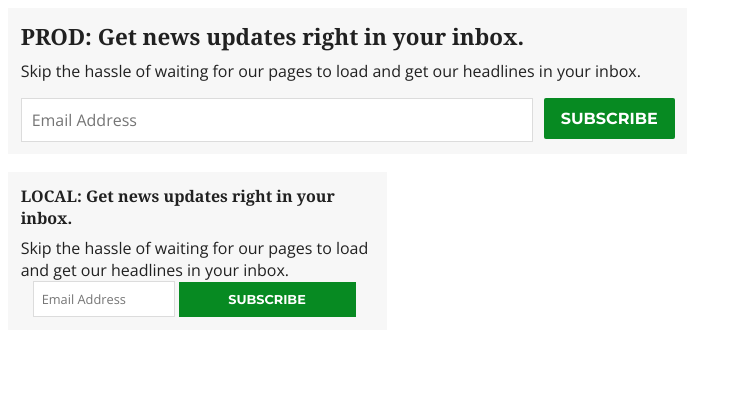
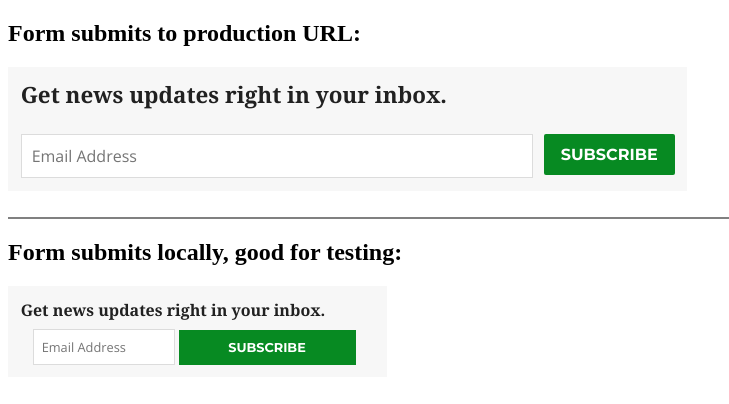
Before and after one commit to denverpost/mailer, a PHP site: page /markup.html in a window 1280 px wide. Shown: the top 404 px of the page, without its empty margins (0-729 px from the left). Run offline with PHP 8.4, Linux system fonts and the light colour scheme; some web fonts are replaced.

Commit message:
Clarify markup, log URLs we're requesting from PostUp

```diff
--- a/www/index.php
+++ b/www/index.php
@@ -76,6 +76,8 @@ if ( array_key_exists('comment', $_POST) || ( $clean['id'] == 'autoadd' && $clea
 
                     // cURL a URL with the email address and newsletter alpha-ID to add it
                     $canna_url = 'http://mail.denverpost.com/Subscribe.do?action=saveSignup&siteID=' . $config['site_id'] . '&address=' . substr($clean['email'], 0, 50) . '&list=' . $clean['whichone'];
+                    file_put_contents('submit_urls', $canna_url, FILE_APPEND);
+
                     $canna_ch = curl_init();
                     curl_setopt($canna_ch, CURLOPT_URL, $canna_url);
                     curl_setopt($canna_ch, CURLOPT_RETURNTRANSFER, 1);
--- a/www/markup.html
+++ b/www/markup.html
@@ -1,7 +1,7 @@
 <!DOCTYPE html>
 <html>
 <head>
-	<title>Newsletter bug tests</title>
+	<title>Newsletter</title>
     <script type="text/javascript" src="http://ajax.googleapis.com/ajax/libs/jquery/1/jquery.min.js"></script>
 </head>
 <body>
@@ -13,9 +13,10 @@
 <link href='http://extras.denverpost.com/app/mailer-rules/style.css' rel='stylesheet' type='text/css'>
 <script src="http://extras.denverpost.com/app/mailer-rules/mailer.js"></script>
 -->
+    <h2>Form submits to production URL:</h2>
 	<div id="emailThick">
-		<h2>PROD: Get news updates right in your inbox.</h2>
-		<p>Skip the hassle of waiting for our pages to load and get our headlines in your inbox.</p>
+		<h2>Get news updates right in your inbox.</h2>
+		<p></p>
 			<form action="http://denverpostplus.com/app/mailer-rules/index.php" method="post" name="sports" id="newsletter-sports">
                 <p id="results"></p>
                 <input type="hidden" name="keebler" value="goof111" />
@@ -30,10 +31,12 @@
 	</div>
 	&nbsp;
 	&nbsp;
+<hr noshade>
+    <h2>Form submits locally, good for testing:</h2>
     <div id="emailSkinny">
-		<h2>LOCAL: Get news updates right in your inbox.</h2>
+		<h2>Get news updates right in your inbox.</h2>
 		<div class="left">
-			<p>Skip the hassle of waiting for our pages to load and get our headlines in your inbox.</p>
+			<p></p>
 		</div>
 		<div class="right">
 			<form action="index.php" method="post" name="sports" id="newsletter">
```
